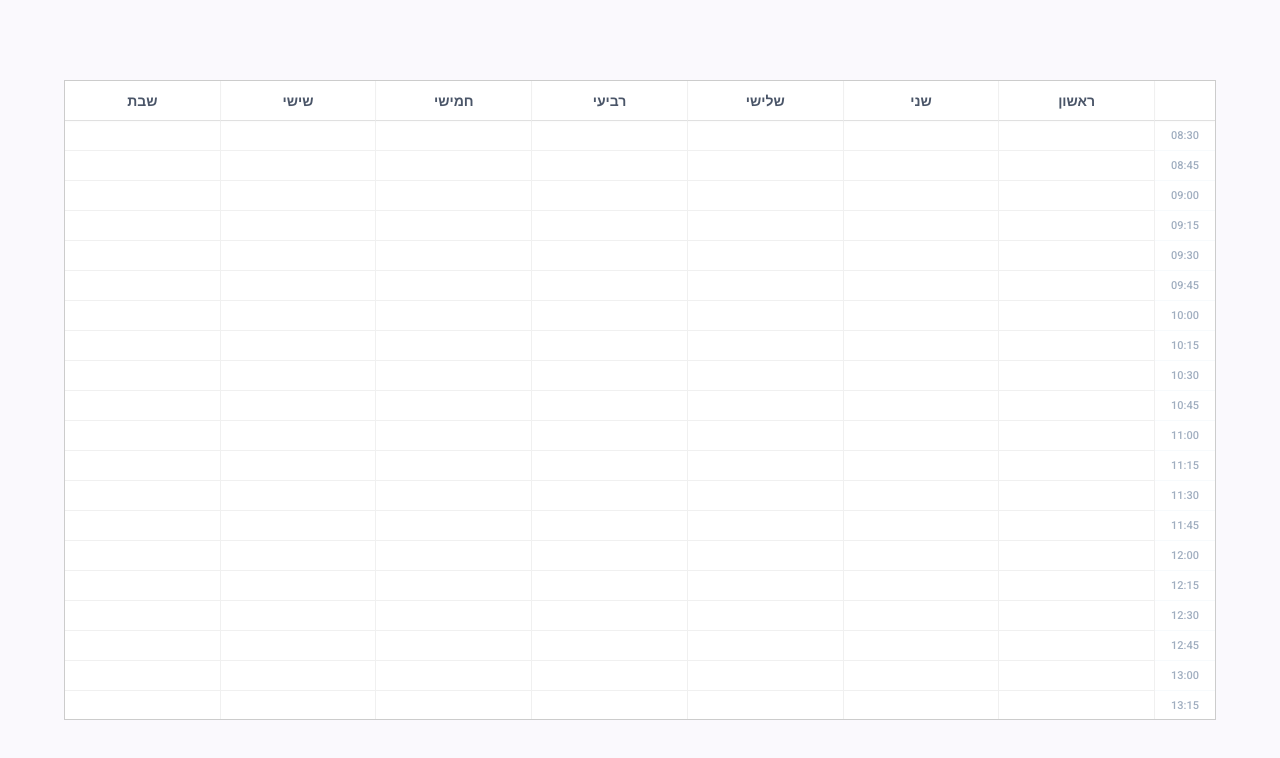
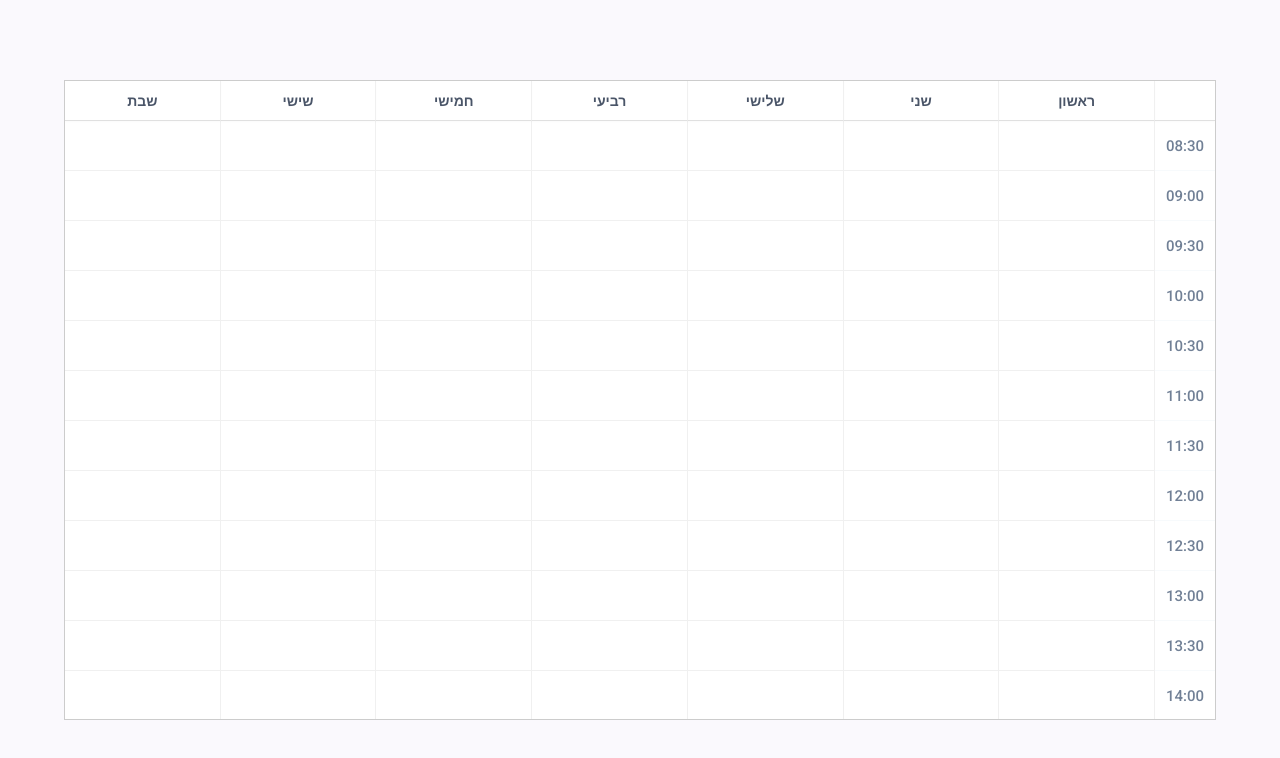
Before and after one commit to barzeli/week-plan, an Angular app: page / in a window 1280 px wide. Shown: the top 758 px of the page. Built offline with nearby package versions, Linux system fonts and the light colour scheme.

Commit message:
style fixes

```diff
--- a/src/app/week-calendar/event/event.scss
+++ b/src/app/week-calendar/event/event.scss
@@ -128,7 +128,7 @@ $event-font-size: 13px;
     color: #1a1a1a;
     font-weight: 700;
     outline: none;
-    background: rgba(255, 255, 255, 0.5);
+    background: transparent;
     margin: -2px 0;
 
     &:focus {
--- a/src/app/week-calendar/week-calendar.scss
+++ b/src/app/week-calendar/week-calendar.scss
@@ -46,8 +46,8 @@
       display: flex;
       align-items: center;
       justify-content: center;
-      font-size: 11px;
-      color: #a0aec0;
+      font-size: 15px;
+      color: #718096;
       border-bottom: 1px solid #f7fafc;
       font-weight: 500;
     }
--- a/src/app/week-calendar/week-calendar.ts
+++ b/src/app/week-calendar/week-calendar.ts
@@ -48,10 +48,10 @@ export class WeekCalendarComponent implements AfterViewInit {
     const startTimeInMinutes = this.startHour() * 60 + this.startMinute();
     const endTimeInMinutes = this.endHour() * 60 + this.endMinute();
 
-    const numberOfSlots = Math.floor((endTimeInMinutes - startTimeInMinutes) / 15) + 1;
+    const numberOfSlots = Math.floor((endTimeInMinutes - startTimeInMinutes) / this.slotDuration) + 1;
 
     return Array.from({ length: numberOfSlots }, (_, index) => {
-      const totalMinutes = startTimeInMinutes + index * 15;
+      const totalMinutes = startTimeInMinutes + index * this.slotDuration;
       let hour = Math.floor(totalMinutes / 60);
       const minute = totalMinutes % 60;
 
@@ -76,8 +76,9 @@ export class WeekCalendarComponent implements AfterViewInit {
 
   dayWidth = signal(0);
   protected headerHeight = 40;
-  protected cellHeight = 30;
+  protected cellHeight = 50; // Adjusted for 30-minute slots
   protected timeSlotsColumnWidth = 60;
+  private readonly slotDuration = 30; // Half-hour slots
 
   constructor() {
   }
@@ -98,7 +99,9 @@ export class WeekCalendarComponent implements AfterViewInit {
   }
 
   onDragStart(day: string, hour: string) {
-    // We now allow dragging even if pendingEvent exists, to "move" or "resize" the time of the pending event.
+    // If there's an event being edited without a title, remove it
+    this.events.update(prev => prev.filter(e => !e.isEditing || e.title.trim() !== ''));
+
     this.isDragging = true;
     this.selectionStartCell = { day, hour };
     this.selectionEndCell = { day, hour };
@@ -221,14 +224,14 @@ export class WeekCalendarComponent implements AfterViewInit {
     let endHour = parseInt(endHourStr, 10);
     let endMinute = parseInt(endMinuteStr, 10);
 
-    // Add 15 minutes to get the actual end time
-    endMinute += 15;
+    // Add slotDuration minutes to get the actual end time
+    endMinute += this.slotDuration;
     if (endMinute >= 60) {
-      endMinute -= 60;
-      endHour += 1;
+      endHour += Math.floor(endMinute / 60);
+      endMinute = endMinute % 60;
     }
     // Handle midnight wrap-around if needed
-    if (endHour >= 24) endHour = 0;
+    if (endHour >= 24) endHour = endHour % 24;
 
     const formattedEnd = `${String(endHour).padStart(2, '0')}:${String(endMinute).padStart(2, '0')}`;
     return `${start} - ${formattedEnd}`;
```
